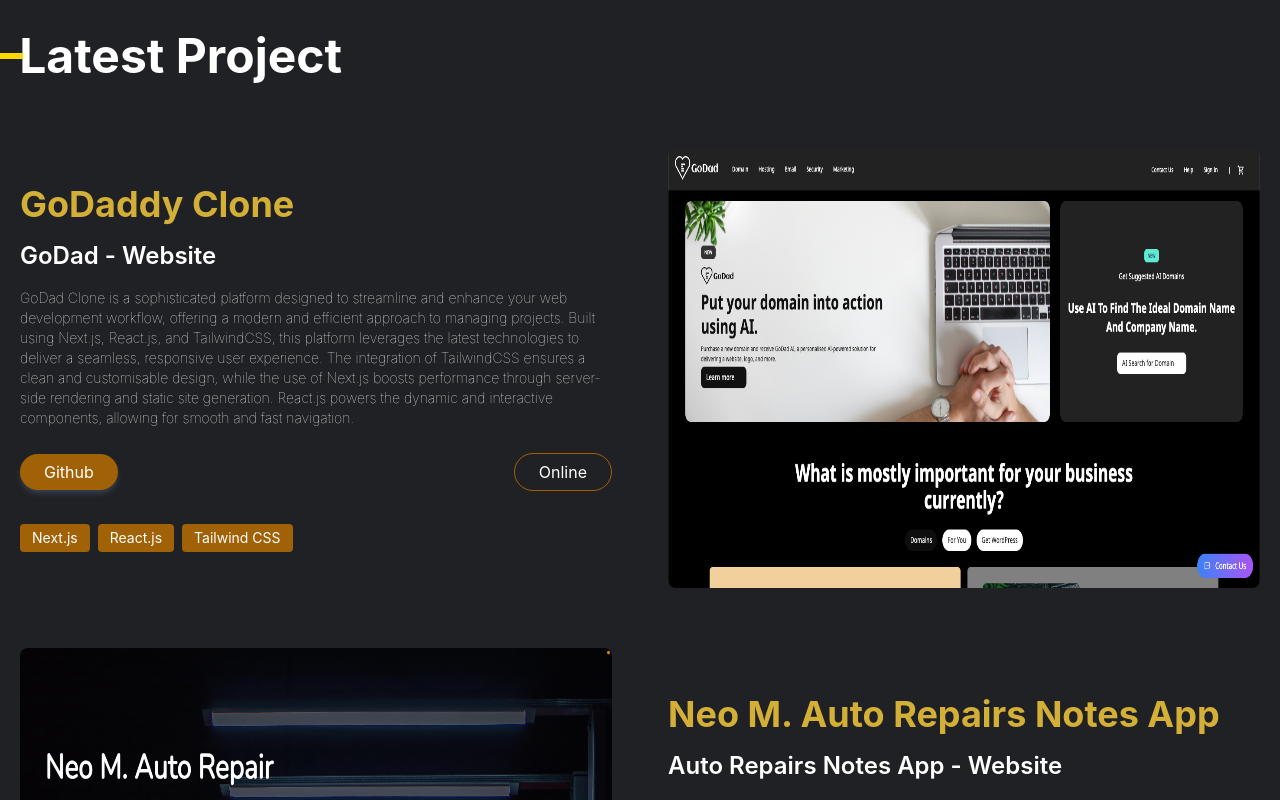
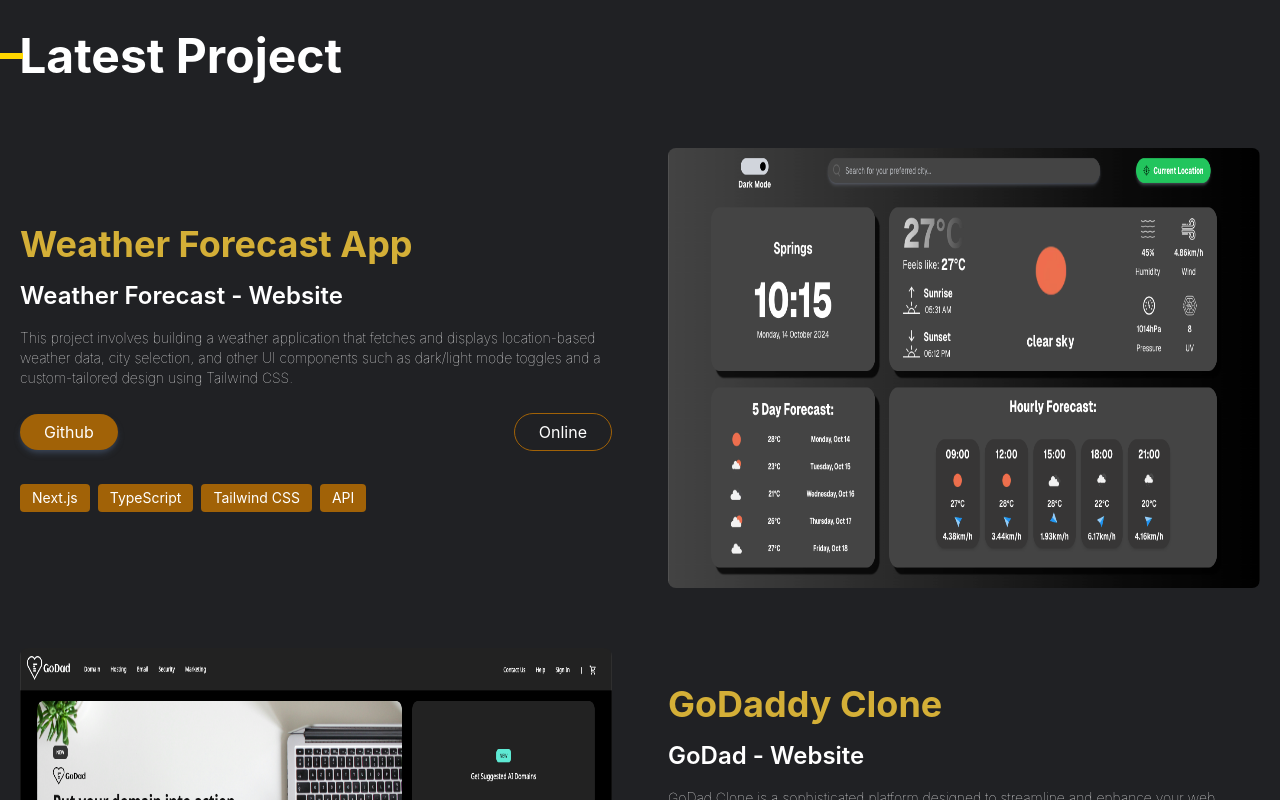
Before and after one commit to techiemokhele/react_portfolio, a React (Create React App) app: page /about in a window 1280 px wide. Shown: the part 4500-5300 px from the top of the page. Built offline with nearby package versions, Linux system fonts and the light colour scheme.

Commit message:
Added new project to portfolio, updated navbar styling, and changed resume file name and link

```diff
--- a/src/components/assets/portfolioData.js
+++ b/src/components/assets/portfolioData.js
@@ -110,6 +110,7 @@
 const spendio = "/images/portfolio/spendio.png";
 const auto = "/images/portfolio/auto.png";
 const goDad = "/images/portfolio/goDad.png";
+const weatherApi = "/images/portfolio/weatherApi.png";
 // const rain = "/images/portfolio/rainClone.png";
 
 export const projects = [
@@ -319,6 +320,17 @@
     liveLink: "https://neomokhele-godad-clone.vercel.app/",
     type: "Website",
     languages: ["Next.js", "React.js", "Tailwind CSS"],
+  },
+  {
+    id: 18,
+    projectName: "Weather Forecast App",
+    projectThumbnail: weatherApi,
+    title: "Weather Forecast",
+    description: "This project involves building a weather application that fetches and displays location-based weather data, city selection, and other UI components such as dark/light mode toggles and a custom-tailored design using Tailwind CSS.",
+    githubLink: "https://github.com/techiemokhele/weather_app",
+    liveLink: "https://neomokhele-weather-app.vercel.app/",
+    type: "Website",
+    languages: ["Next.js", "TypeScript", "Tailwind CSS", "API"],
   }
 ];
 
--- a/src/components/layout/NavbarComponent.jsx
+++ b/src/components/layout/NavbarComponent.jsx
@@ -49,8 +49,7 @@
               key={page}
               to={`/${page === "home" ? "" : page}`}
               onClick={handleNavClick}
-              className={`px-3 py-2 rounded-lg ${
-                location.pathname.includes(page)
+              className={`px-3 py-2 rounded-lg ${location.pathname.includes(page)
                 ? "text-white w-[100px] text-center border-b-2 border-yellow-400"
                 : "text-white hover:bg-gold hover:text-white"
                 }`}
@@ -63,8 +62,8 @@
         {/* Show the "Resume" button only if the email has been sent */}
         {emailSent && (
           <ButtonComponent
-            download="Neo_Mokhele_Resume.pdf"
-            href={"/resume/Neo_Mokhele_Resume.pdf"}
+            download="NeoMokhele_Resume_Latest.pdf"
+            href={"/resume/NeoMokhele_Resume_Latest.pdf"}
             normal={false}
             text={"Resume"}
             hidden={true}
@@ -96,8 +95,7 @@
 
       {/* Mobile menu */}
       <div
-        className={`md:hidden bg-black shadow-lg absolute top-0 right-0 mt-12 w-64 h-[92.4%] transition-opacity duration-500 ${
-          isOpen ? "opacity-100" : "opacity-0 pointer-events-none"
+        className={`md:hidden bg-black shadow-lg absolute top-0 right-0 mt-12 w-64 h-[92.4%] transition-opacity duration-500 ${isOpen ? "opacity-100" : "opacity-0 pointer-events-none"
           }`}
         style={{ zIndex: "30" }}
       >
@@ -106,8 +104,7 @@
             key={page}
             to={`/${page === "home" ? "" : page}`}
             onClick={() => handleNavClick(page)}
-            className={`block px-4 py-5  ${
-              location.pathname.includes(page)
+            className={`block px-4 py-5  ${location.pathname.includes(page)
               ? "text-white border-x-2 border-x-gold"
               : "text-white hover:bg-yellow-700"
               }`}
@@ -118,8 +115,8 @@
         <div className="mt-4 absolute bottom-8 px-3 right-4">
           {emailSent && (
             <ButtonComponent
-              download="Neo_Mokhele_Resume.pdf"
-              href={"/resume/Neo_Mokhele_Resume.pdf"}
+              download="NeoMokhele_Resume_Latest.pdf"
+              href={"/resume/NeoMokhele_Resume_Latest.pdf"}
               normal={false}
               text={"Download My Resume"}
               hidden={false}
--- a/src/components/utils/utils.js
+++ b/src/components/utils/utils.js
@@ -24,8 +24,8 @@
 
 export const triggerResumeDownload = () => {
   const link = document.createElement("a");
-  link.href = "/resume/Neo_Mokhele_Resume.pdf";
-  link.download = "Neo_Mokhele_Resume.pdf";
+  link.href = "/resume/NeoMokhele_Resume_Latest.pdf";
+  link.download = "NeoMokhele_Resume_Latest.pdf";
   document.body.appendChild(link);
   link.click();
   document.body.removeChild(link);
```
Also changed, not shown: public/images/portfolio/weatherApi.png (added), 1 other file (tests, documents, lock files or other folders). Lines whose indentation alone changed are shown as unchanged.
